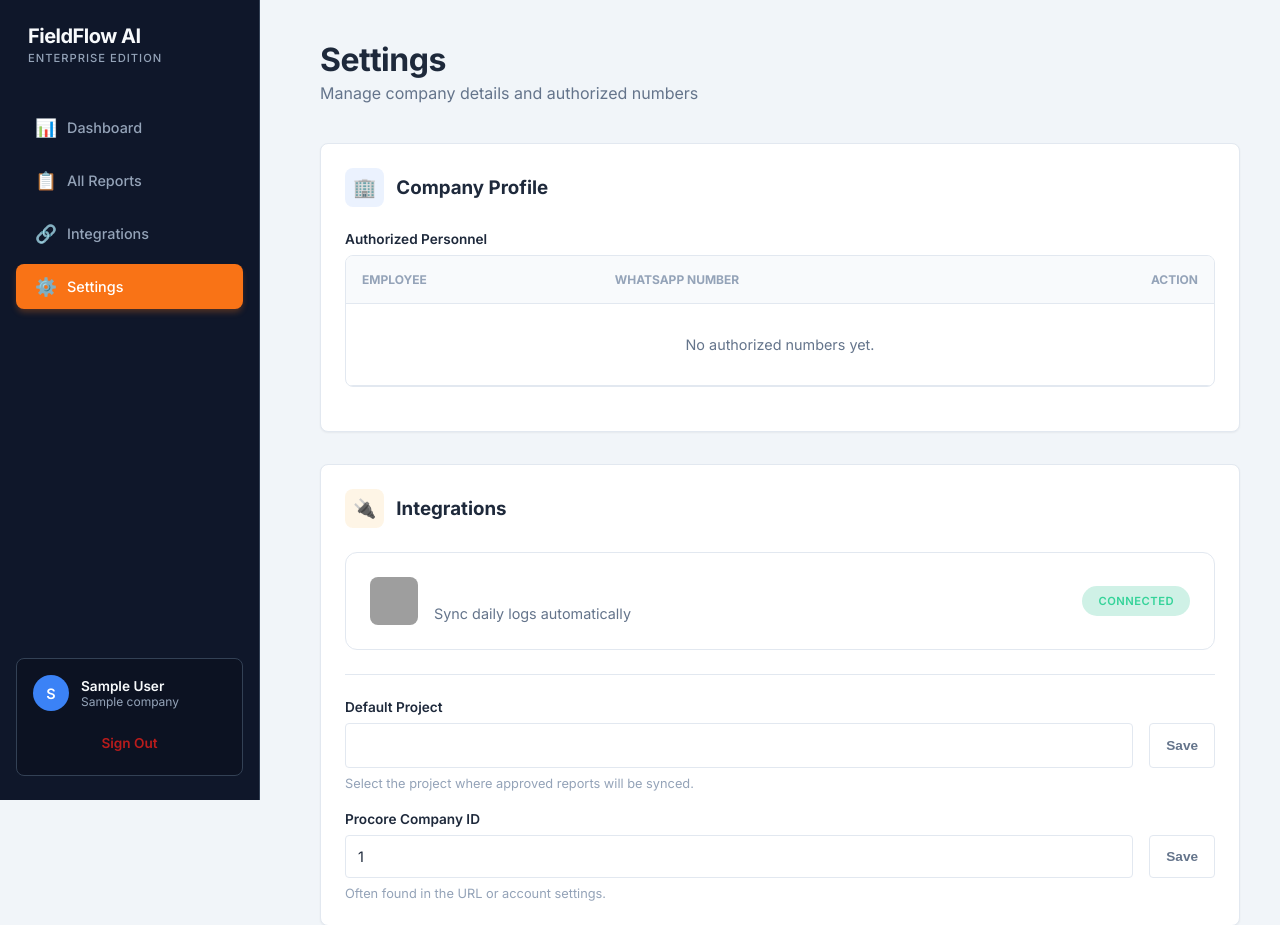
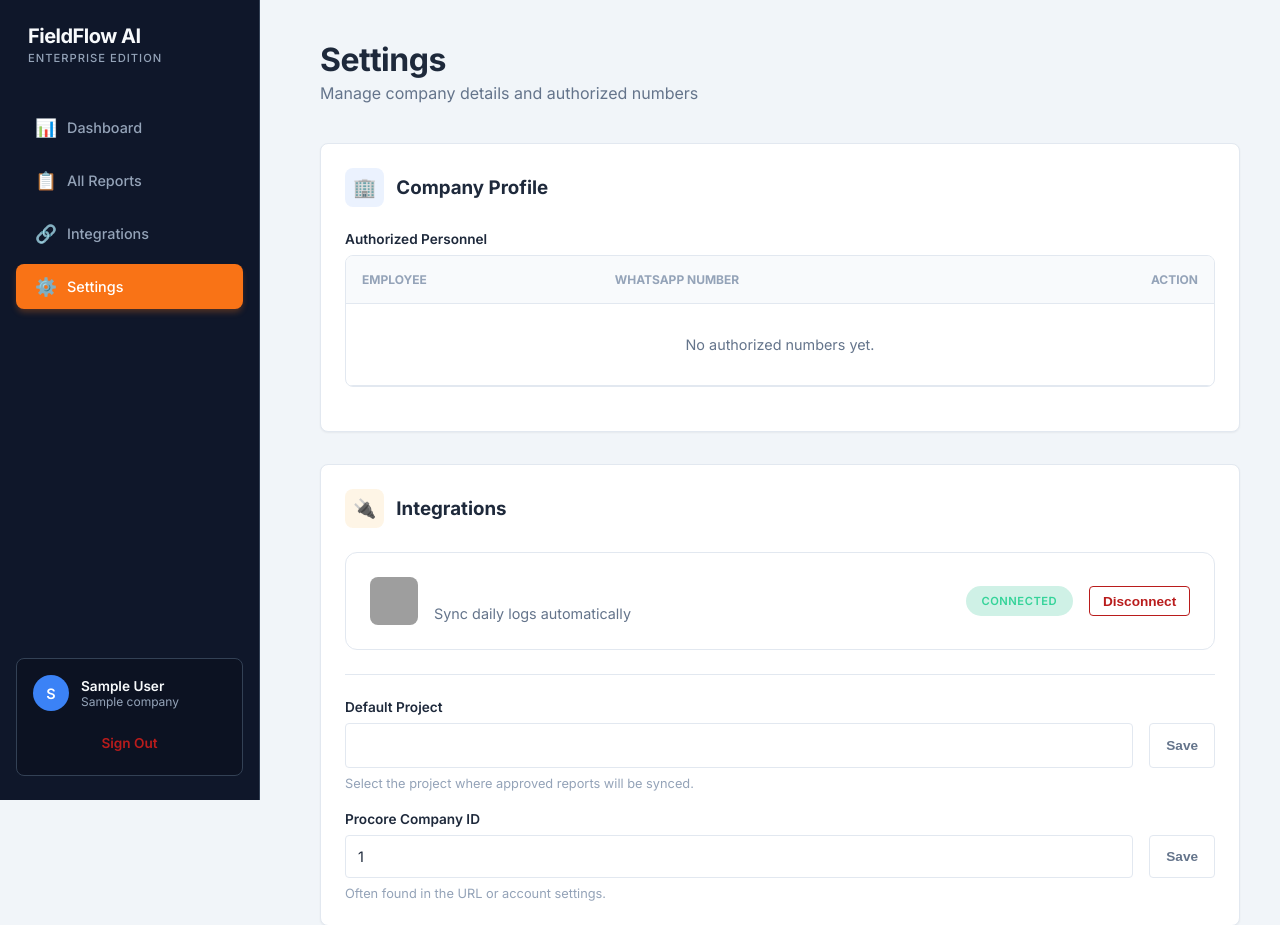
Before and after one commit to efekandursun/rapidsite-ai, a Flask app: page /settings in a window 1280 px wide. Shown: the top 925 px of the page. Run offline with Flask 3, Linux system fonts and the light colour scheme; the visitor is signed in with stand-in values (Sample User, id 1); tables that the repository leaves empty hold one stand-in row (values such as "Sample post"); a database or web service that is not in the repository returns one stand-in record (values such as "Sample title"); data that the repository does not hold is empty; some libraries are stand-ins or nearby versions; grey boxes are pictures that could not be loaded.

Commit message:
son güncellemeler

```diff
--- a/app.py
+++ b/app.py
@@ -182,6 +182,31 @@ def procore_callback():
     except Exception as e:
         print(f"❌ Procore callback failed: {e}")
         return f"Authentication failed: {str(e)}", 500
+
+
+@app.route('/procore/disconnect', methods=['POST'])
+@login_required
+def procore_disconnect():
+    """Disconnect Procore integration."""
+    try:
+        company = get_current_company()
+        if not company:
+            return "Unauthorized", 403
+
+        # Update tokens with None to clear them (access, refresh, expiry)
+        # Note: We keep the company_id and project_id for convenience on reconnect
+        db.update_company_procore_tokens(
+            company['id'],
+            None,
+            None,
+            None
+        )
+        flash("Successfully disconnected from Procore", "info")
+    except Exception as e:
+        print(f"Disconnect failed: {e}")
+        flash(f"Failed to disconnect: {e}", "error")
+
+    return redirect(url_for('settings'))
 
 
 @app.route('/settings/procore/project', methods=['POST'])
--- a/templates/settings.html
+++ b/templates/settings.html
@@ -90,6 +90,12 @@
             <div style="display: flex; align-items: center; gap: 1rem;">
                 <span class="badge"
                     style="background: rgba(16, 185, 129, 0.2); color: #34d399; padding: 0.5rem 1rem;">Connected</span>
+                <form method="POST" action="{{ url_for('procore_disconnect') }}" style="display: inline;">
+                    <button type="submit" class="btn btn-secondary"
+                        style="color: var(--accent-danger); border-color: var(--accent-danger); font-size: 0.85rem; padding: 0.4rem 0.8rem;">
+                        Disconnect
+                    </button>
+                </form>
             </div>
             {% else %}
             <a href="{{ url_for('procore_auth') }}" class="btn btn-primary"
```
